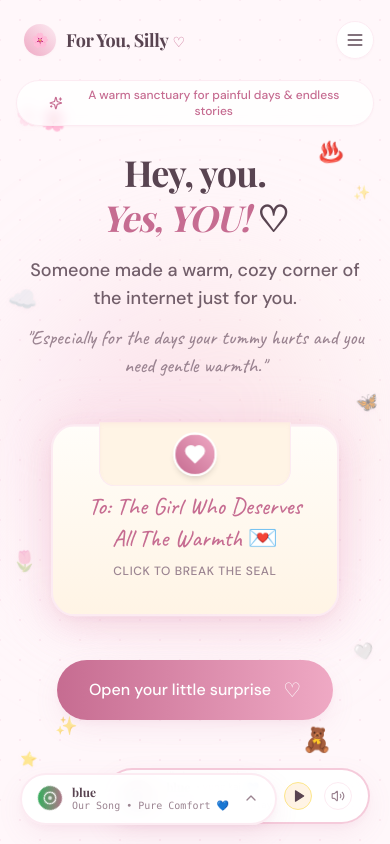
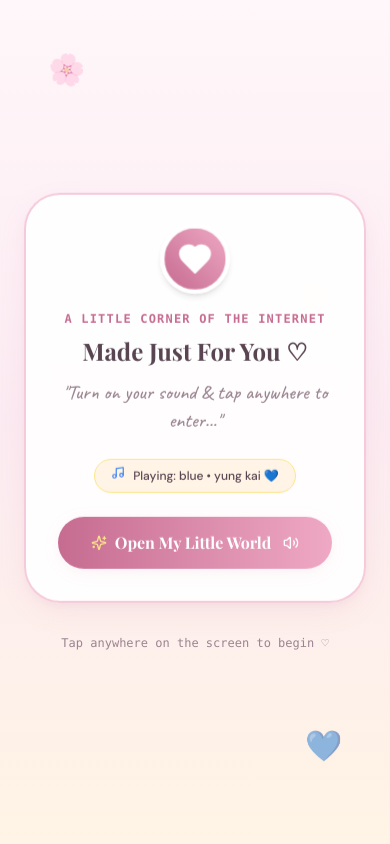
Before and after one commit to Bvermaa/to, a React (Vite) app: page / in a window 390 px wide. Shown: the top 844 px of the page. Built offline with nearby package versions, Linux system fonts and the light colour scheme; a web font is replaced by a local one.

Commit message:
feat: cinematic tap-to-enter gate for instant audio & upgraded anti-screenshot shield

```diff
--- a/src/App.jsx
+++ b/src/App.jsx
@@ -1,6 +1,7 @@
 import React, { useState } from 'react';
 import Navbar from './components/Navbar';
 import FloatingDecorations from './components/FloatingDecorations';
+import WelcomeGate from './components/WelcomeGate';
 import WelcomeScreen from './components/WelcomeScreen';
 import LetterSection from './components/LetterSection';
 import PeriodComfortKit from './components/PeriodComfortKit';
@@ -16,6 +17,7 @@ import PrivacyShield from './components/PrivacyShield';
 import { useVisitTracker } from './hooks/useLocalStorage';
 
 export default function App() {
+  const [isUnlocked, setIsUnlocked] = useState(false);
   const [favoriteCount, setFavoriteCount] = useState(0);
   const visitData = useVisitTracker();
 
@@ -28,8 +30,11 @@ export default function App() {
 
   return (
     <div className="relative min-h-screen text-[#594451] font-body selection:bg-[#EFA9C4]/30 selection:text-[#C66C91]">
+      {/* Tap-to-Enter Welcome Gate (Fulfills browser autoplay policy so music plays from second 1) */}
+      <WelcomeGate isUnlocked={isUnlocked} onEnter={() => setIsUnlocked(true)} />
+
       {/* Background Music Engine: "blue" by yung kai (plays continuously throughout the site) */}
-      <BackgroundMusic />
+      <BackgroundMusic isUnlocked={isUnlocked} />
 
       {/* Anti-Screenshot & Privacy Protection System */}
       <PrivacyShield />
--- a/src/components/BackgroundMusic.jsx
+++ b/src/components/BackgroundMusic.jsx
@@ -2,10 +2,9 @@ import React, { useState, useEffect, useRef } from 'react';
 import { motion, AnimatePresence } from 'framer-motion';
 import { Play, Pause, Volume2, VolumeX, Disc, Sparkles, Heart } from 'lucide-react';
 
-export default function BackgroundMusic() {
+export default function BackgroundMusic({ isUnlocked = false }) {
   const [isPlaying, setIsPlaying] = useState(false);
   const [isMuted, setIsMuted] = useState(false);
-  const [hasInteracted, setHasInteracted] = useState(false);
   const iframeRef = useRef(null);
 
   const sendCommand = (func, args = '') => {
@@ -17,22 +16,22 @@ export default function BackgroundMusic() {
     }
   };
 
-  const startMusic = () => {
+  const playMusic = () => {
     sendCommand('unMute');
     sendCommand('playVideo');
     setIsPlaying(true);
-    setHasInteracted(true);
+  };
+
+  const pauseMusic = () => {
+    sendCommand('pauseVideo');
+    setIsPlaying(false);
   };
 
   const togglePlay = () => {
     if (isPlaying) {
-      sendCommand('pauseVideo');
-      setIsPlaying(false);
+      pauseMusic();
     } else {
-      sendCommand('unMute');
-      sendCommand('playVideo');
-      setIsPlaying(true);
-      setHasInteracted(true);
+      playMusic();
     }
   };
 
@@ -46,22 +45,33 @@ export default function BackgroundMusic() {
     }
   };
 
-  // Listen to any first click or tap on the page to unlock browser audio policy!
+  // When user opens the welcome gate or touches the screen, start the song immediately!
   useEffect(() => {
-    const handleFirstInteraction = () => {
-      if (!hasInteracted) {
-        startMusic();
+    if (isUnlocked) {
+      // Small timeout to allow iframe to be fully loaded
+      const timer = setTimeout(() => {
+        playMusic();
+      }, 300);
+      return () => clearTimeout(timer);
+    }
+  }, [isUnlocked]);
+
+  // Global fallback interaction listener
+  useEffect(() => {
+    const handleInteraction = () => {
+      if (!isPlaying) {
+        playMusic();
       }
     };
 
-    window.addEventListener('click', handleFirstInteraction, { once: true });
-    window.addEventListener('touchstart', handleFirstInteraction, { once: true });
+    window.addEventListener('click', handleInteraction, { once: true });
+    window.addEventListener('touchstart', handleInteraction, { once: true });
 
     return () => {
-      window.removeEventListener('click', handleFirstInteraction);
-      window.removeEventListener('touchstart', handleFirstInteraction);
+      window.removeEventListener('click', handleInteraction);
+      window.removeEventListener('touchstart', handleInteraction);
     };
-  }, [hasInteracted]);
+  }, [isPlaying]);
 
   return (
     <>
@@ -84,7 +94,7 @@ export default function BackgroundMusic() {
           initial={{ opacity: 0, y: 20 }}
           animate={{ opacity: 1, y: 0 }}
           transition={{ duration: 0.5 }}
-          className="flex items-center gap-3 px-4 py-2.5 rounded-full bg-white/90 backdrop-blur-md border-2 border-[#EFA9C4]/60 shadow-soft-lg hover:shadow-glow-pink transition-all"
+          className="flex items-center gap-3 px-4 py-2.5 rounded-full bg-white/95 backdrop-blur-md border-2 border-[#EFA9C4]/70 shadow-soft-lg hover:shadow-glow-pink transition-all"
         >
           {/* Vinyl Disc Icon with Smooth Rotation when playing */}
           <motion.div
--- a/src/components/PrivacyShield.jsx
+++ b/src/components/PrivacyShield.jsx
@@ -1,6 +1,6 @@
 import React, { useState, useEffect } from 'react';
 import { motion, AnimatePresence } from 'framer-motion';
-import { EyeOff, Lock, Heart, ShieldAlert, Sparkles } from 'lucide-react';
+import { EyeOff, Lock, Heart, ShieldAlert, Sparkles, ShieldX } from 'lucide-react';
 
 export default function PrivacyShield() {
   const [isShieldActive, setIsShieldActive] = useState(false);
@@ -12,38 +12,41 @@ export default function PrivacyShield() {
     setToastMessage(reason);
     setShowWarningToast(true);
 
-    // Auto-dismiss toast after 4s, but shield remains until window is refocused or clicked
     setTimeout(() => {
       setShowWarningToast(false);
-    }, 4000);
+    }, 4500);
   };
 
   useEffect(() => {
-    // 1. Prevent Right-Click Context Menu
+    // 1. Block Right-Click Context Menu completely
     const handleContextMenu = (e) => {
       e.preventDefault();
-      triggerShield("Right-click is disabled to keep this page private 🌸");
+      triggerShield("Right-click is disabled to keep your little world private 🌸");
     };
 
-    // 2. Intercept Screenshot & Print Keyboard Shortcuts
+    // 2. Pre-emptive Shortcut Interception:
+    // On Mac, to press Cmd + Shift + 4, you must press Cmd and Shift first!
+    // The moment Cmd + Shift are pressed, we instantly blackout the screen BEFORE '4' is even hit!
     const handleKeyDown = (e) => {
       // PrintScreen key
-      if (e.key === 'PrintScreen') {
+      if (e.key === 'PrintScreen' || e.keyCode === 44) {
         e.preventDefault();
-        triggerShield("Screenshot detected! This little world is just for your eyes 🙈");
-        // Clear clipboard if possible
+        triggerShield("Screenshot blocked! This corner is private 🙈");
         if (navigator.clipboard && navigator.clipboard.writeText) {
           navigator.clipboard.writeText('This corner is private ♡');
         }
       }
 
-      // Mac screenshot: Cmd + Shift + 3, 4, 5
-      // Windows snippet: Win + Shift + S
-      if (
-        (e.metaKey && e.shiftKey && ['3', '4', '5'].includes(e.key)) ||
-        (e.ctrlKey && e.shiftKey && (e.key === 'S' || e.key === 's'))
-      ) {
+      // Mac screenshot prep: Cmd + Shift
+      if (e.metaKey && e.shiftKey) {
+        setIsShieldActive(true);
         triggerShield("Screenshots are blocked! No saving allowed 🔒");
+      }
+
+      // Windows screenshot prep: Ctrl + Shift + S
+      if (e.ctrlKey && e.shiftKey) {
+        setIsShieldActive(true);
+        triggerShield("Snipping tool is blocked! 🔒");
       }
 
       // Print: Ctrl + P / Cmd + P
@@ -59,33 +62,31 @@ export default function PrivacyShield() {
       }
     };
 
-    // 3. Window Blur / Loss of Focus (Most effective technique for OS screenshot tools)
-    // When snipping tool or Mac screenshot overlay activates, window loses focus!
+    // 3. Instant Window Blur / App Switch / Screenshot Overlay trigger
+    // Whenever macOS screenshot crosshairs appear, or user switches apps, window blurs!
     const handleWindowBlur = () => {
       setIsShieldActive(true);
     };
 
     const handleWindowFocus = () => {
-      setIsShieldActive(false);
+      // Keep it up until clicked or dismiss smoothly
     };
 
     const handleVisibilityChange = () => {
       if (document.hidden) {
         setIsShieldActive(true);
-      } else {
-        setIsShieldActive(false);
       }
     };
 
-    window.addEventListener('contextmenu', handleContextMenu);
-    window.addEventListener('keydown', handleKeyDown);
+    window.addEventListener('contextmenu', handleContextMenu, { capture: true });
+    window.addEventListener('keydown', handleKeyDown, { capture: true });
     window.addEventListener('blur', handleWindowBlur);
     window.addEventListener('focus', handleWindowFocus);
     document.addEventListener('visibilitychange', handleVisibilityChange);
 
     return () => {
-      window.removeEventListener('contextmenu', handleContextMenu);
-      window.removeEventListener('keydown', handleKeyDown);
+      window.removeEventListener('contextmenu', handleContextMenu, { capture: true });
+      window.removeEventListener('keydown', handleKeyDown, { capture: true });
       window.removeEventListener('blur', handleWindowBlur);
       window.removeEventListener('focus', handleWindowFocus);
       document.removeEventListener('visibilitychange', handleVisibilityChange);
@@ -94,6 +95,21 @@ export default function PrivacyShield() {
 
   return (
     <>
+      {/* Permanent Subtle Anti-Screenshot Watermark (visible across the whole background) */}
+      <div
+        className="fixed inset-0 pointer-events-none z-30 select-none overflow-hidden opacity-[0.035] flex flex-wrap gap-12 p-8"
+        aria-hidden="true"
+      >
+        {Array.from({ length: 48 }).map((_, idx) => (
+          <span
+            key={idx}
+            className="text-xs font-mono font-bold text-[#594451] uppercase -rotate-12 tracking-widest"
+          >
+            CONFIDENTIAL • FOR YOU ONLY ♡ • NO SCREENSHOTS
+          </span>
+        ))}
+      </div>
+
       {/* Privacy Toast Notification */}
       <AnimatePresence>
         {showWarningToast && (
@@ -122,22 +138,23 @@ export default function PrivacyShield() {
       <AnimatePresence>
         {isShieldActive && (
           <motion.div
-            initial={{ opacity: 0, backdropFilter: 'blur(0px)' }}
-            animate={{ opacity: 1, backdropFilter: 'blur(35px)' }}
-            exit={{ opacity: 0, backdropFilter: 'blur(0px)' }}
-            transition={{ duration: 0.2 }}
+            initial={{ opacity: 0 }}
+            animate={{ opacity: 1 }}
+            exit={{ opacity: 0 }}
+            transition={{ duration: 0.15 }}
             onClick={() => setIsShieldActive(false)}
-            className="fixed inset-0 z-50 bg-[#FFF7FA]/80 backdrop-blur-2xl flex flex-col items-center justify-center p-6 text-center select-none cursor-pointer"
+            className="fixed inset-0 z-50 bg-[#FFF7FA]/95 backdrop-blur-3xl flex flex-col items-center justify-center p-6 text-center select-none cursor-pointer"
           >
-            <div className="w-20 h-20 rounded-full bg-gradient-to-tr from-[#EFA9C4] to-[#FFF4E5] border-2 border-white shadow-soft-lg flex items-center justify-center text-3xl mb-4">
+            <div className="w-20 h-20 rounded-full bg-gradient-to-tr from-[#EFA9C4] to-[#FFF4E5] border-2 border-white shadow-soft-lg flex items-center justify-center text-4xl mb-4">
               🙈
             </div>
 
-            <span className="text-xs font-mono uppercase tracking-widest text-[#C66C91] font-bold mb-2">
+            <div className="inline-flex items-center gap-1.5 px-3 py-1 rounded-full bg-[#FDEFF4] text-[#C66C91] text-xs font-mono font-bold uppercase tracking-wider mb-3">
+              <ShieldX className="w-3.5 h-3.5" />
               Privacy Shield Active
-            </span>
+            </div>
 
-            <h3 className="font-serif text-3xl sm:text-4xl font-bold text-[#594451] mb-3 max-w-md">
+            <h3 className="font-serif text-3xl sm:text-4xl font-bold text-[#594451] mb-2 max-w-md">
               No Screenshots Allowed!
             </h3>
 
@@ -145,13 +162,13 @@ export default function PrivacyShield() {
               "This little corner is made just for you live. No saving needed."
             </p>
 
-            <p className="text-xs text-[#9B8491] max-w-xs mb-6">
-              The screen automatically blurs when screenshot tools are opened. Click anywhere to return to your world.
+            <p className="text-xs text-[#9B8491] max-w-xs mb-6 leading-relaxed">
+              The screen automatically blurs whenever screenshot tools or screen recorders activate. Click anywhere to return to your world.
             </p>
 
-            <div className="inline-flex items-center gap-2 px-6 py-2.5 rounded-full bg-[#594451] text-white text-xs font-medium shadow-xs">
+            <div className="inline-flex items-center gap-2 px-6 py-2.5 rounded-full bg-[#594451] text-white text-xs font-medium shadow-xs hover:scale-105 transition-transform">
               <Sparkles className="w-3.5 h-3.5 text-amber-300" />
-              <span>Click to view your page</span>
+              <span>Click anywhere to resume viewing</span>
             </div>
           </motion.div>
         )}
--- /dev/null
+++ b/src/components/WelcomeGate.jsx
@@ -0,0 +1,105 @@
+import React, { useState } from 'react';
+import { motion, AnimatePresence } from 'framer-motion';
+import { Heart, Sparkles, Music, Volume2 } from 'lucide-react';
+import confetti from 'canvas-confetti';
+
+export default function WelcomeGate({ onEnter, isUnlocked }) {
+  const [opening, setOpening] = useState(false);
+
+  if (isUnlocked) return null;
+
+  const handleOpenWorld = () => {
+    setOpening(true);
+
+    try {
+      confetti({
+        particleCount: 50,
+        spread: 70,
+        origin: { y: 0.6 },
+        colors: ['#EFA9C4', '#FCEBF2', '#C66C91', '#FFF4E5', '#3b82f6'],
+      });
+    } catch (e) {}
+
+    setTimeout(() => {
+      onEnter();
+    }, 600);
+  };
+
+  return (
+    <AnimatePresence>
+      <motion.div
+        initial={{ opacity: 1 }}
+        exit={{ opacity: 0, scale: 1.05 }}
+        transition={{ duration: 0.6, ease: 'easeInOut' }}
+        onClick={handleOpenWorld}
+        className="fixed inset-0 z-50 bg-gradient-to-b from-[#FFF7FA] via-[#FCEBF2] to-[#FFF4E5] flex flex-col items-center justify-center p-6 text-center select-none cursor-pointer overflow-hidden"
+      >
+        {/* Soft background floating elements */}
+        <motion.div
+          animate={{ y: [0, -15, 0], rotate: [0, 10, 0] }}
+          transition={{ duration: 5, repeat: Infinity, ease: 'easeInOut' }}
+          className="absolute top-16 left-12 text-3xl opacity-50"
+        >
+          🌸
+        </motion.div>
+        <motion.div
+          animate={{ y: [0, 15, 0], rotate: [0, -10, 0] }}
+          transition={{ duration: 6, delay: 1, repeat: Infinity, ease: 'easeInOut' }}
+          className="absolute bottom-20 right-12 text-3xl opacity-50"
+        >
+          💙
+        </motion.div>
+        <motion.div
+          animate={{ scale: [1, 1.2, 1], opacity: [0.3, 0.7, 0.3] }}
+          transition={{ duration: 4, repeat: Infinity }}
+          className="absolute top-1/3 right-16 text-xl"
+        >
+          ✨
+        </motion.div>
+
+        {/* Centerpiece Envelope */}
+        <motion.div
+          animate={opening ? { scale: 1.1, y: -10 } : { y: [0, -8, 0] }}
+          transition={opening ? { duration: 0.4 } : { duration: 3.5, repeat: Infinity, ease: 'easeInOut' }}
+          className="relative max-w-sm w-full bg-white/90 backdrop-blur-md rounded-[36px] p-8 sm:p-10 border-2 border-[#EFA9C4]/60 shadow-soft-lg flex flex-col items-center"
+        >
+          {/* Wax Heart Seal */}
+          <div className="w-16 h-16 rounded-full bg-gradient-to-tr from-[#C66C91] to-[#EFA9C4] border-4 border-white shadow-md flex items-center justify-center text-white mb-5 animate-pulse-heart">
+            <Heart className="w-8 h-8 fill-white" />
+          </div>
+
+          <span className="text-xs font-mono font-bold uppercase tracking-widest text-[#C66C91] mb-2">
+            A Little Corner Of The Internet
+          </span>
+
+          <h2 className="font-serif text-2xl sm:text-3xl font-bold text-[#594451] mb-3">
+            Made Just For You ♡
+          </h2>
+
+          <p className="font-handwritten text-xl sm:text-2xl text-[#9B8491] mb-6">
+            "Turn on your sound & tap anywhere to enter..."
+          </p>
+
+          {/* Music Announcement Pill */}
+          <div className="inline-flex items-center gap-2 px-4 py-2 rounded-full bg-[#FFF4E5] border border-amber-200 text-xs font-medium text-[#594451] mb-6 shadow-2xs">
+            <Music className="w-3.5 h-3.5 text-[#3b82f6] animate-bounce" />
+            <span>Playing: blue • yung kai 💙</span>
+          </div>
+
+          {/* CTA Button */}
+          <button
+            className="w-full py-3.5 px-6 rounded-full bg-gradient-to-r from-[#C66C91] to-[#EFA9C4] text-white font-serif font-bold text-base shadow-soft hover:shadow-glow-pink hover:scale-105 active:scale-95 transition-all flex items-center justify-center gap-2"
+          >
+            <Sparkles className="w-4 h-4 text-amber-200" />
+            <span>Open My Little World</span>
+            <Volume2 className="w-4 h-4 ml-1" />
+          </button>
+        </motion.div>
+
+        <p className="mt-8 text-xs text-[#9B8491] font-mono">
+          Tap anywhere on the screen to begin ♡
+        </p>
+      </motion.div>
+    </AnimatePresence>
+  );
+}
```
Also changed, not shown: vercel.json (added).
